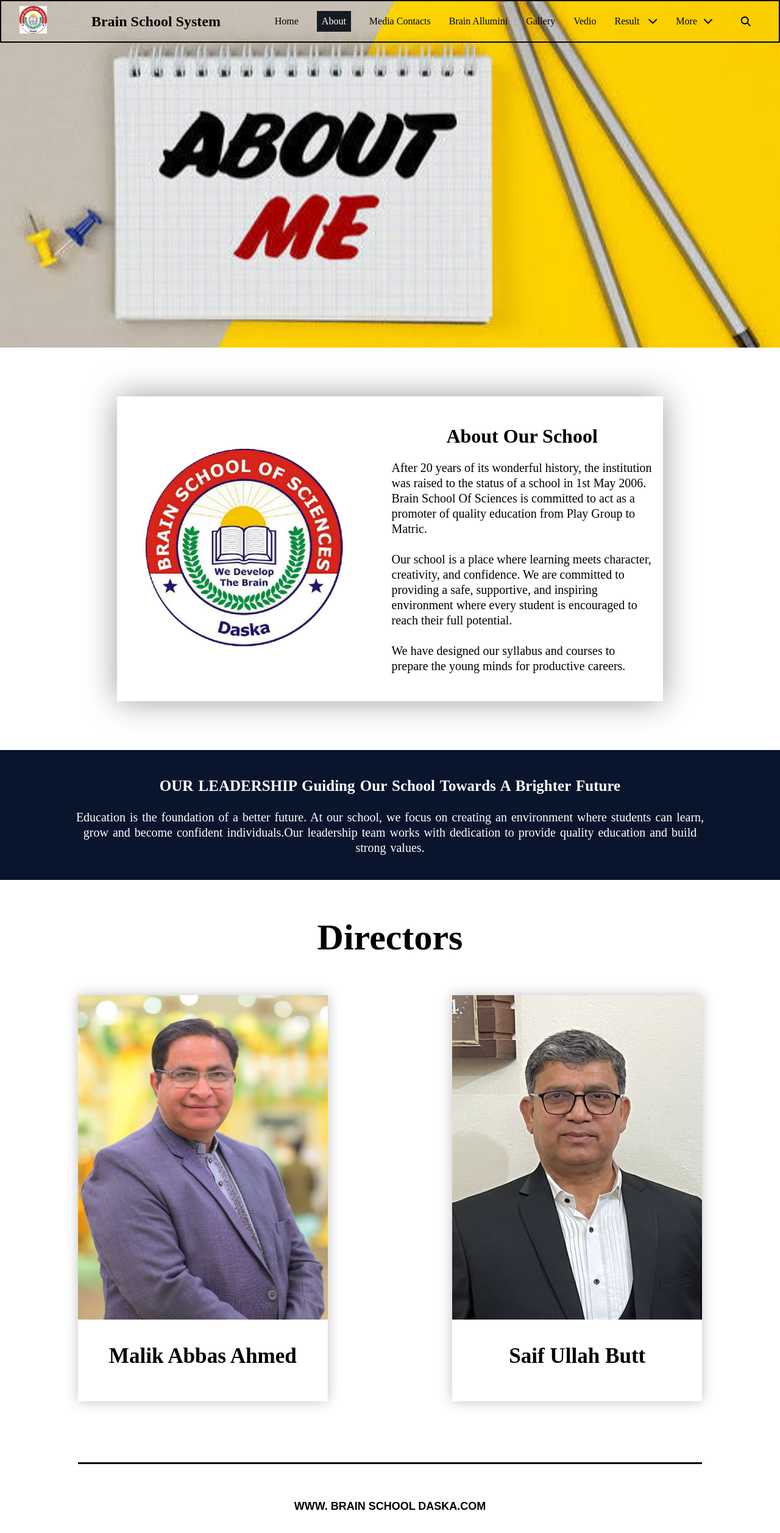
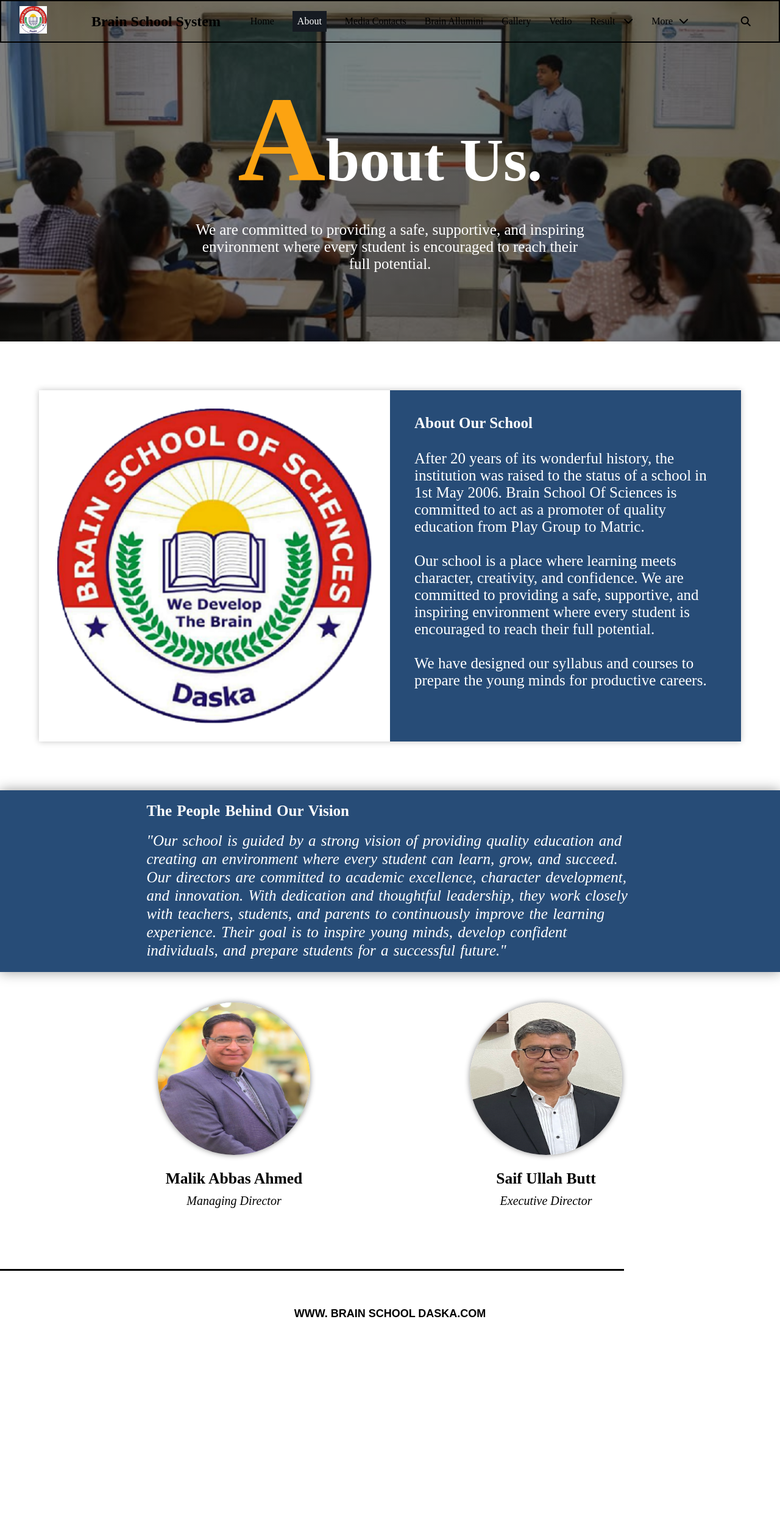
Before and after one commit to Moazambuilds/BrainSchool, a plain HTML site: page components/About.html in a window 1280 px wide. Shown: the whole page at 61% size. After the commit the page ends 2224 px from the top, so only its background shows below. Drawn offline with Linux system fonts and the light colour scheme.

Commit message:
about page

```diff
--- a/components/About.html
+++ b/components/About.html
@@ -12,12 +12,17 @@
 <body>
  <div id="header"></div>
   <main>
-    <div class="container2">  <img src="/Assest/aboutimage.jpg" alt="about img">
+    <div class="container2">
+      <div class="textbox">
+        <h1><span>A</span>bout Us.</h1>
+        <p>We are committed to providing a safe, supportive, and inspiring environment where every student is encouraged to reach their full potential.</p>
+      </div>
     </div>
     <div class="aboutbox">
           <div class="aboutimg"><img src="/Assest/logo.png" alt="brain school logo">
           </div>
             <div class="abouttext">
+
                   <h1>About Our School </h1>
                   <p>After 20 years of its wonderful history, the institution was raised to the status of a school in 1st May 2006.
                           Brain School Of Sciences is committed to act as a promoter of quality education from Play Group to Matric.<br><br>
@@ -25,26 +30,38 @@
                           supportive, and inspiring environment where every student is encouraged to reach their full potential.<br><br>
                           We have  designed our syllabus and courses to prepare the young minds for productive careers.
                   </p>
+
             </div>
      </div>
      <section class="leadership">
-      <h3>OUR LEADERSHIP
-   Guiding Our School Towards
-        A Brighter Future</h3>
-        <p>Education is the foundation of a better future. At our school, we
-          focus on creating an environment where students can learn, grow and
-          become confident individuals.Our leadership team works with
-          dedication to provide quality education and build strong values.    </p>
+      <div class="leadershipbox">
+      <h3>The People Behind Our Vision</h3>
+        <p>"Our school is guided by a strong vision of providing quality
+          education and creating an environment where every student can
+          learn, grow, and succeed. Our directors are committed to
+          academic excellence, character development, and innovation.
+       With dedication and thoughtful leadership, they work closely with
+      teachers, students, and parents to continuously improve the learning experience.
+       Their goal is to inspire young minds, develop confident individuals,
+       and prepare students for a successful future." </p>
+      </div>
         </section>
-     <div class="dicheading">
-    <h1>Directors</h1>
+
+ <div class="directorbox">
+    <div class="director">
+      <div class="directorimg"><img src="/Assest/director1.png" alt="director pic"> </div>
+    <div class="name">
+          <h3>Malik Abbas Ahmed </h3>
+          <p>Managing Director</p>
         </div>
- <div class="directorbox">
-    <div class="director"><img src="/Assest/director1.png" alt="director pic">
-        <div class="name"><h3>Malik Abbas Ahmed </h3></div>
     </div>
-    <div class="director"><img src="/Assest/director2.png" alt="director pic">
-    <div class="name"><h3>Saif  Ullah Butt</h3></div></div>
+
+    <div class="director">
+      <div class="directorimg"><img src="/Assest/director2.png" alt="director pic"></div>
+    <div class="name"><h3>Saif  Ullah Butt</h3>
+      <p>Executive Director</p>
+    </div>
+    </div>
  </div>
   </main>
   <hr>
--- a/style/aboutstyle.css
+++ b/style/aboutstyle.css
@@ -1,67 +1,88 @@
 * {
+    margin: 0;
+    padding: 0;
     box-sizing: border-box;
 }
 .container2{
     width: 100%;
-    height: 570px;
-
-}
-.container2 img{
+    height: 70vh;
+    background-image: linear-gradient(rgba(0, 0, 0, 0.5), rgba(0, 0, 0, 0.5)), url("/Assest/about3.jpeg");
+    background-size: cover;
+    background-position: center;}
+.textbox{
     width: 100%;
     height: 100%;
-    object-fit: cover;
+    display: flex;
+    flex-direction: column;
+    justify-content: center;
+    align-items: center;
+    color: white;
+}
+.textbox h1{
+    font-size: 100px;
+    margin-bottom: 20px;
+}
+.textbox p{
+    font-size: 25px;
+    width: 50%;
+    text-align: center;
 }
 .aboutbox{
-    width: 70%;
-    min-height: 500px;
-    gap: 30px;
+    width: 90%;
+    max-width: 1200px;
+    min-height: 300px;
+    display: flex;
     margin: 80px auto;
-    display: flex;
-    justify-content: center;
-    align-items: center;
-    box-shadow: 0 0 50px 0 rgba(0, 0, 0, 0.395);
+    box-shadow: 0 0 10px rgba(0, 0, 0, 0.234);
 }
-.aboutimg {
-    width: 45%;
-    height: auto;
+.aboutimg{
+    width: 50%;
     padding: 30px;
-}
-.abouttext{
-    width: 50%;
-    height: auto;
-    padding:10px;
-
-}
-.abouttext h1{
-   text-align: center;
-}
-.abouttext p{
-    font-size: 20px;
-    line-height: 25px;
 }
 .aboutimg img{
     width: 100%;
     height: auto;
-    padding: 10px;
+    display: block;
+}
+.abouttext{
+    width: 50%;
+    padding: 40px;
+    background-color: rgb(39, 76, 119);
+    color: white;
 
+}
+.abouttext h1{
+   font-size: clamp(25px,3vh,40px);
+   padding-bottom: 30px;
+}
+.abouttext p{
+   font-size: clamp(25px,2vh,40px);
 }
 .leadership{
     width: 100%;
+    min-height: 200px;
+    margin: 50px auto;
+    text-align: center;
+     background-color: rgb(39, 76, 119);
+     box-shadow: 0 0 20px 0 rgba(0, 0, 0, 0.395);
+}
+.leadershipbox{
+    width: 64%;
     height: auto;
-    margin: 20px 0 20px 0;
-    text-align: center;
-    padding: 20px 120px;
-    background-color: rgb(8, 21, 45);
+    margin: 20px auto;
+    text-align: left;
+    padding: 20px 10px;
     color: white;
     word-spacing: 2px;
-
 }
 .leadership h3{
     font-size: 25px;
+    margin-bottom: 20px;
 }
 .leadership p{
-    font-size: 20px;
-    line-height: 25px;
+    font-size: 25px;
+    line-height: 1.2;
+    font-style: italic;
 }
 .dicheading{
     width: 80%;
@@ -69,31 +90,39 @@
     text-align: center;
     font-size: 30px;
 }
-.directorbox{
-    width:80%;
-    min-height: 400px;
-    display: grid;
-    grid-template-columns: 40% 40%;
-    justify-content: space-between;
-    margin: 20px auto;
-    gap: 40px;
-}
-.director{
-    width: 100%;
-    height: auto;
-    text-align: center;
-    box-shadow:  0 0 20px 0 rgba(0, 0, 0, 0.249);
+.directorbox {
+    width: 80%;
+    max-width: 1200px;
+    min-height: 250px;
+    display: flex;
+    margin: 30px auto;
 
 }
-.director img{
-    width: 100%;
-    height:80%;
+
+.director {
+    width: 50%;
+    text-align: center;
+
 }
-.name{
-  display: flex;
-  justify-content: center;
-  align-items: center;
-  font-size: 30px;
+
+.directorimg {
+   width: 100%;
+   padding-bottom: 20px;
+}
+.directorimg img{
+    width: 250px;
+    height: 250px;
+    border-radius: 50%;
+    box-shadow: 0 0 10px rgba(0, 0, 0, 0.454);
+}
+.name h3 {
+    font-size: clamp(25px, 2vw, 30px);
+    padding-bottom: 10px;
+}
+
+.name p {
+    font-size: clamp(20px, 1.5vw, 30px);
+    font-style: italic;
 }
 hr{
     margin-top: 100px;
@@ -102,93 +131,65 @@
     background-color: black;
     border: none;
 }
-.opensearch{
-    cursor: pointer;
-}
-.searchbox{
-position: absolute;
-top: 0%;
-left: 0%;
-width: 100%;
-height: 70px;
-background-color: rgb(237, 237, 237);
-display: none;
-align-items: center;
-justify-content: center;
-gap: 20px;
-}
-.inputbox{
-    background-color: white;
-    width: 40%;
-    height: 40px;
-    display: flex;
-    gap: 10px;
-    align-items: center;
-    box-shadow: 0 0 5px 0 rgba(0, 0, 0, 0.489);
-}
-.inputbox input{
-    width: 90%;
-    height: 20px;
-    border: none;
-    outline: none;
-    cursor:text;
-}
-.inputbox .fa-magnifying-glass{
-    width: 5%;
-    font-size: 18px;
-    padding-left: 10px;
-    cursor: pointer;
-}
-.searchbox button{
-    padding: 7px 20px;
-    font-size: 16px;
-}
-.searchbox i{
-    font-size: 30px;
-    cursor: pointer;
+span{
+    color: #fca311;
+    font-size: 200px;
 }
 @media (max-width: 768px) {
 
     .container2 {
-        height: 350px;
+        height: 50vh;
     }
 
     .container2 img {
         height: 100%;
         object-fit: cover;
     }
-
+    span{
+        font-size:100px ;
+    }
+    .textbox h1{
+        font-size: 50px;
+        margin-bottom: 10px;
+    }
+    .textbox p{
+        font-size: 20px;
+        width: 70%;
+    }
     .aboutbox {
-        width: 80%;
-        height: auto;
+        width: 90%;
         flex-direction: column;
-        gap: 20px;
-        margin: 50px auto;
-        padding: 20px 0;
+        gap: 10px;
     }
-
+    .leadershipbox{
+        width: 90%;
+    }
     .aboutimg {
-        width: 85%;
-        height: auto;
-        padding-top: 10px;
+        width: 100%;
+        padding: 50px;
     }
 
     .aboutimg img {
         width: 100%;
         height: auto;
-        padding: 0;
     }
 
     .abouttext {
-        width: 85%;
-        height: auto;
+        width: 100%;
         padding: 20px;
     }
     .abouttext p {
-        font-size: 17px;
-        line-height: 24px;
+        font-size: 24px;
+        line-height: 1.6;
     }
-
+    .directorbox{
+        flex-direction: column;
+        align-items: center;
+        gap: 30px;
+    }
+    .director{
+        width: 80%;
+    }
     hr {
         width: 90%;
         margin-top: 50px;
```
Also changed, not shown: Assest/about.jpg (added), Assest/about3.jpeg (added), 2 other files. Lines whose indentation alone changed are shown as unchanged.
